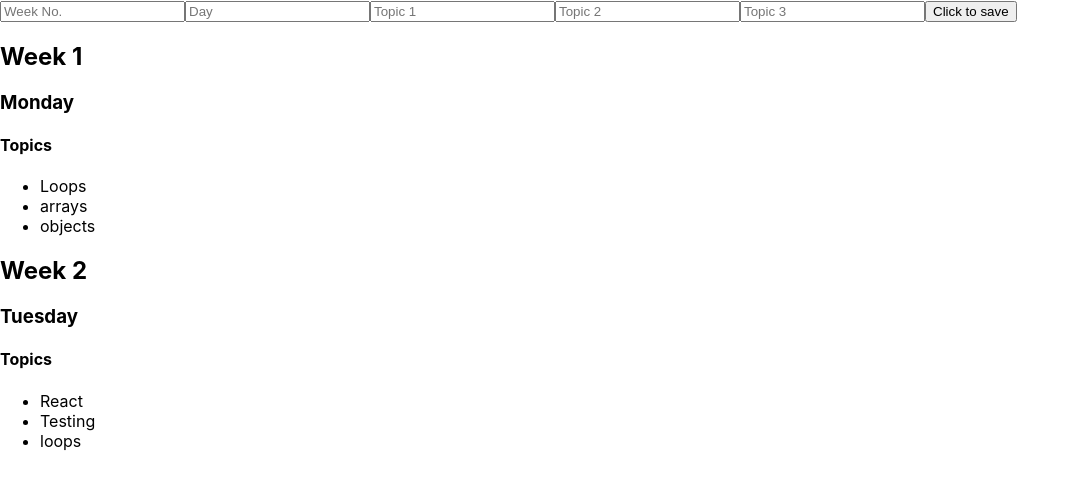
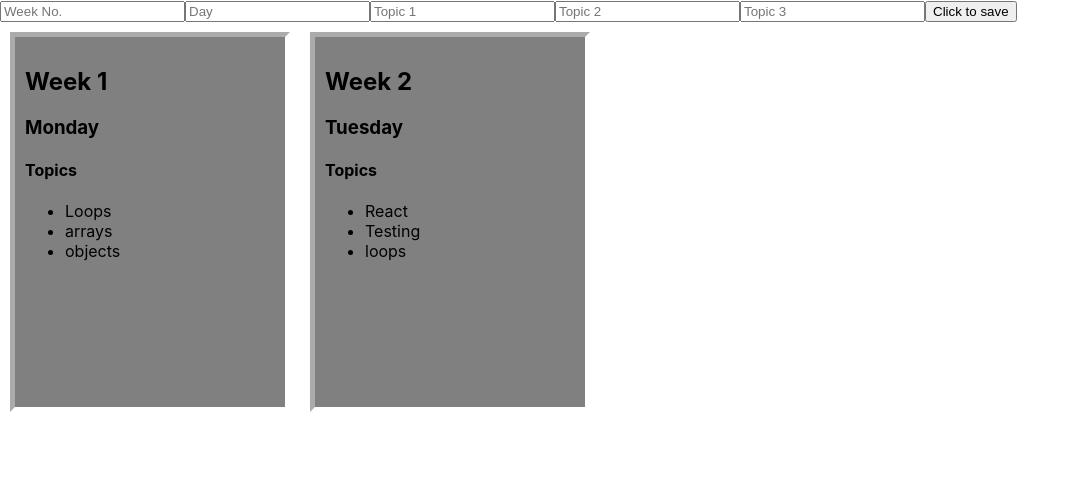
Before and after one commit to SchoolOfCode/bc13_w9_project-frontend-n-s-c-m, a React (Create React App) app: page / in a window 1280 px wide. Shown: the top 486 px of the page, without its empty margins (0-1080 px from the left). Built offline with nearby package versions, Linux system fonts and the light colour scheme.

Commit message:
DisplayCard component/flex

```diff
--- a/src/components/App/App.css
+++ b/src/components/App/App.css
@@ -36,3 +36,7 @@
     transform: rotate(360deg);
   }
 }
+.cardDisplay {
+  display: flex;
+  flex-wrap: wrap;
+}
--- a/src/components/App/App.js
+++ b/src/components/App/App.js
@@ -15,7 +15,8 @@ function App() {
 	return (
 		<div>
 			<CreateCard cards={cards} setCards={setCards} />
-			<DisplayCard cards={cards}></DisplayCard>
+			<div className="cardDisplay"><DisplayCard cards={cards}></DisplayCard></div>
+
 			{console.log(cards)}
 		</div>
 	);
--- /dev/null
+++ b/src/components/DisplayCard/DisplayCard.css
@@ -0,0 +1,32 @@
+/* * {
+    padding: 0%;
+    margin: 0%;
+    list-style: none;
+    text-decoration: none;
+    color: rgb(10, 10, 10);
+  } */
+  /* .App {
+    display: flex;
+    flex-wrap: wrap;
+    text-align: center;
+    width: 100%;
+    min-height: 100vh;
+    background-color: #d5d2d2;
+  } */
+
+  .card {
+    width: 250px;
+    height: 350px;
+    background-color: grey;
+    margin: 10px;
+    border: inset thick white;
+    padding: 10px;
+  }
+
+  /* button{
+    width: 40%;
+    height: 40px;
+    margin: 0px 5px;
+    color: green;
+    font-weight: 600;
+  } */
--- a/src/components/DisplayCard/DisplayCard.js
+++ b/src/components/DisplayCard/DisplayCard.js
@@ -1,7 +1,9 @@
+import "./DisplayCard.css";
+
 function DisplayCard({ cards }) {
 	return cards.map((card) => {
 		return (
-			<div>
+			<div className="card">
 				<h2>Week {card.week}</h2>
 				<h3>{card.day}</h3>
 				<h4>Topics</h4>
```
